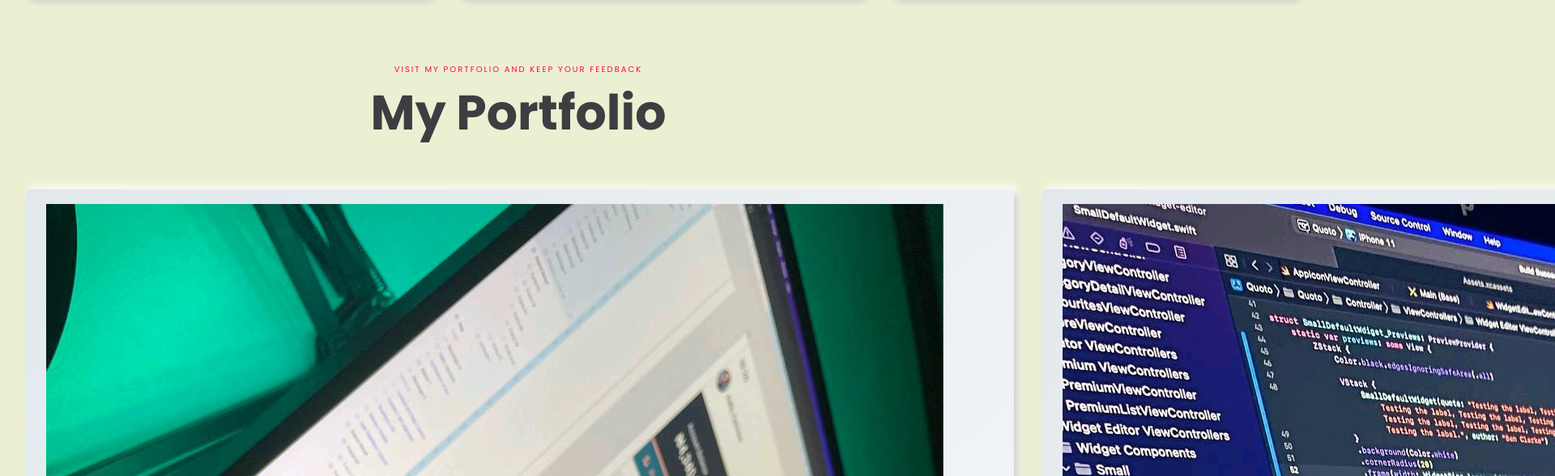
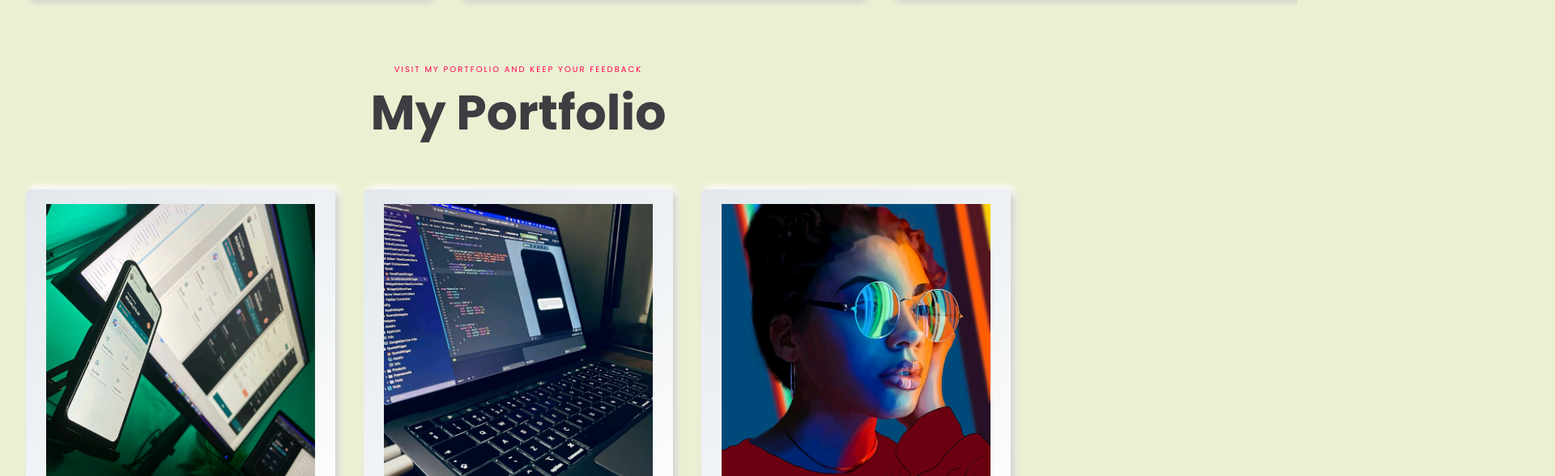
Before and after one commit to ibktommy/react-responsive-portfolio, a React (Create React App) app: page / in a window 1280 px wide. Shown: the part 2212-2800 px from the top of the page at 81% size, 1920 px wide, since content can reach past the window. Built offline with nearby package versions, Linux system fonts and the light colour scheme.

Commit message:
Fix image

```diff
--- a/src/component/Portfolio/Card.js
+++ b/src/component/Portfolio/Card.js
@@ -1,11 +1,12 @@
 import React from 'react'
+import './Portfolio.css'
 
 const Card = ({ category, totalLike, title, image }) => {
   return (
     <>
       <div className="box btn_shadow">
         <div className="img">
-          <img src={image} alt={title} />
+          <img src={image} alt={title} className="card-img" />
         </div>
         <div className="category d_flex">
           <span>{category}</span>
--- a/src/component/Portfolio/Portfolio.css
+++ b/src/component/Portfolio/Portfolio.css
@@ -0,0 +1,5 @@
+.card-img {
+  width: 100%;
+  height: 35rem;
+  object-fit: cover;
+}
--- a/src/component/Portfolio/PortfolioData.js
+++ b/src/component/Portfolio/PortfolioData.js
@@ -40,7 +40,7 @@
     category: "WEB DESIGN",
     totalLike: "690",
     title: "App for tecnology & services",
-    image: "./image/portfolio-06.jpg",
+    image: "./image/portfolio-06.jpeg",
   },
 ]
 export default projects
```
